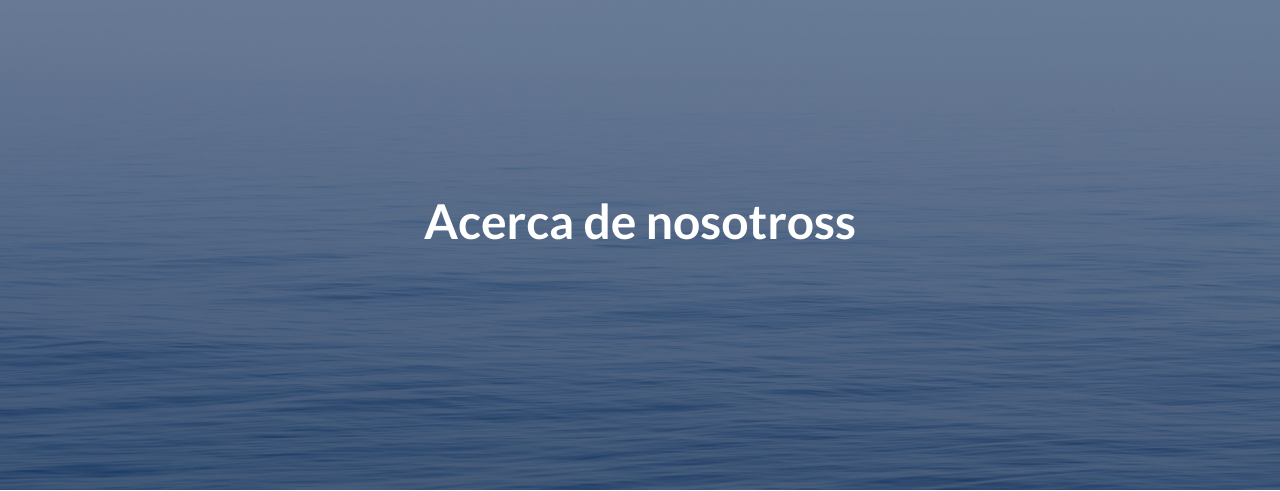
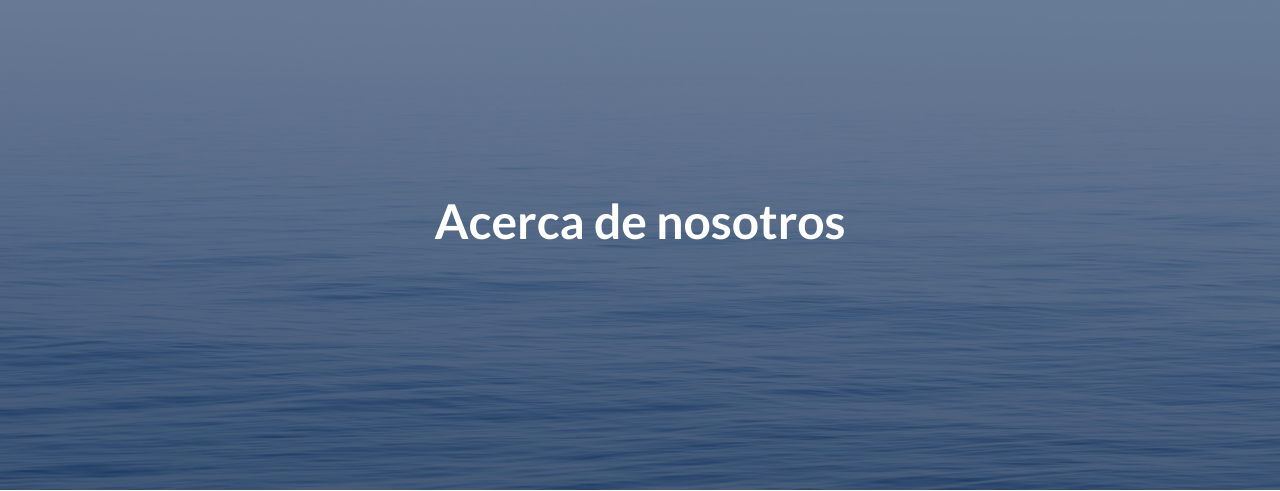
Before and after one commit to Rocio-20/Entrega-Final, a Django app: page /acerca-de-mi/ in a window 1280 px wide. Shown: the part 56-547 px from the top of the page. Run offline with Django 4.2, Linux system fonts and the light colour scheme; some libraries are stand-ins or nearby versions.

Commit message:
Cambio en about_me

```diff
--- a/inicio/templates/about_me.html
+++ b/inicio/templates/about_me.html
@@ -5,7 +5,7 @@
 {% endblock title_head %}
 
 {% block h1_header %}
-    Acerca de nosotross
+    Acerca de nosotros
 {% endblock h1_header %}
 
 {% block main %}
```
